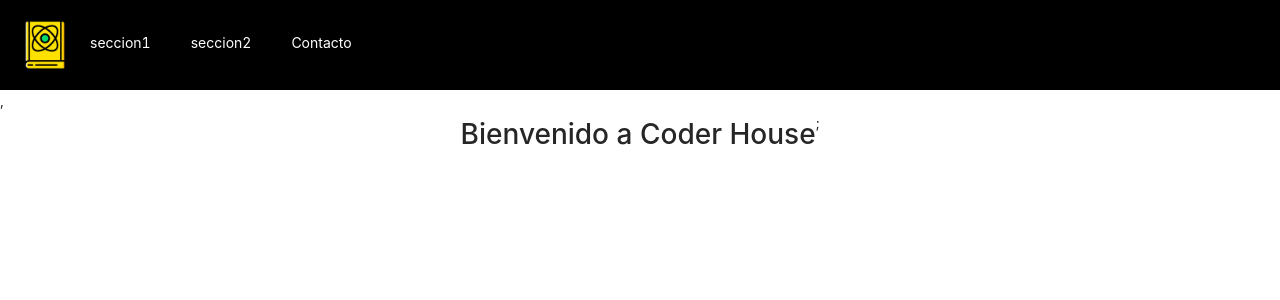
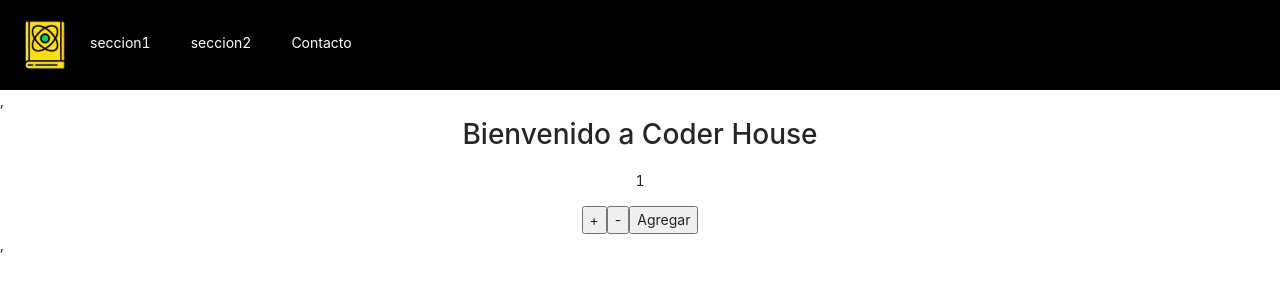
Before and after one commit to rodrigoBruno1986/ecommerce_editorial_rsbenitez, a React (Create React App) app: page / in a window 1280 px wide. Shown: the top 300 px of the page. Built offline with nearby package versions, Linux system fonts and the light colour scheme.

Commit message:
Resuelvo count

```diff
--- a/src/App.js
+++ b/src/App.js
@@ -6,7 +6,7 @@
   return (
     <div>
       <NavBar />,
-      <ItemListContainer title="Bienvenido" name="Coder House" />
+      <ItemListContainer title="Bienvenido" name="Coder House" />,
     </div>
   );
 }
--- /dev/null
+++ b/src/components/ItemCounts/ItemCounts.js
@@ -0,0 +1,35 @@
+import React, { useState } from "react";
+
+function ItemCounts({ stock, initial, onAdd }) {
+  const [count, setCount] = useState(initial);
+
+  const addCont = (e) => {
+    if (stock > 1 && count < stock) {
+      setCount(count + 1);
+    } else {
+      e.preventDefault();
+    }
+  };
+
+  const restCont = (e) => {
+    if (stock > 1 && count > 0) {
+      setCount(count - 1);
+    } else {
+      e.preventDefault();
+    }
+  };
+
+
+
+  return (
+    <div>
+      <p>{count}</p>
+
+      <button onClick={addCont}>+</button>
+      <button onClick={restCont}>-</button>
+      <button onClick={()=>onAdd(count)}> Agregar</button>
+    </div>
+  );
+}
+
+export default ItemCounts;
--- a/src/components/ItemListContainer/ItemListContainer.css
+++ b/src/components/ItemListContainer/ItemListContainer.css
@@ -1,4 +1,5 @@
 .Item-style{
     display: flex;
-    justify-content: center;
+    text-align: center;
+    flex-direction: column;
 }
--- a/src/components/ItemListContainer/ItemListContainer.js
+++ b/src/components/ItemListContainer/ItemListContainer.js
@@ -1,5 +1,6 @@
 import React from "react";
 import "./ItemListContainer.css";
+import ItemCounts from "../ItemCounts/ItemCounts";
 
 class ItemListContainer extends React.Component {
   render() {
@@ -8,7 +9,11 @@
         <h1>
           {this.props.title} a {this.props.name}
         </h1>
-        ;
+        <ItemCounts
+          stock={5}
+          initial={1}
+          onAdd={(count) => console.log("agregado " + count)}
+        />
       </div>
     );
   }
```
